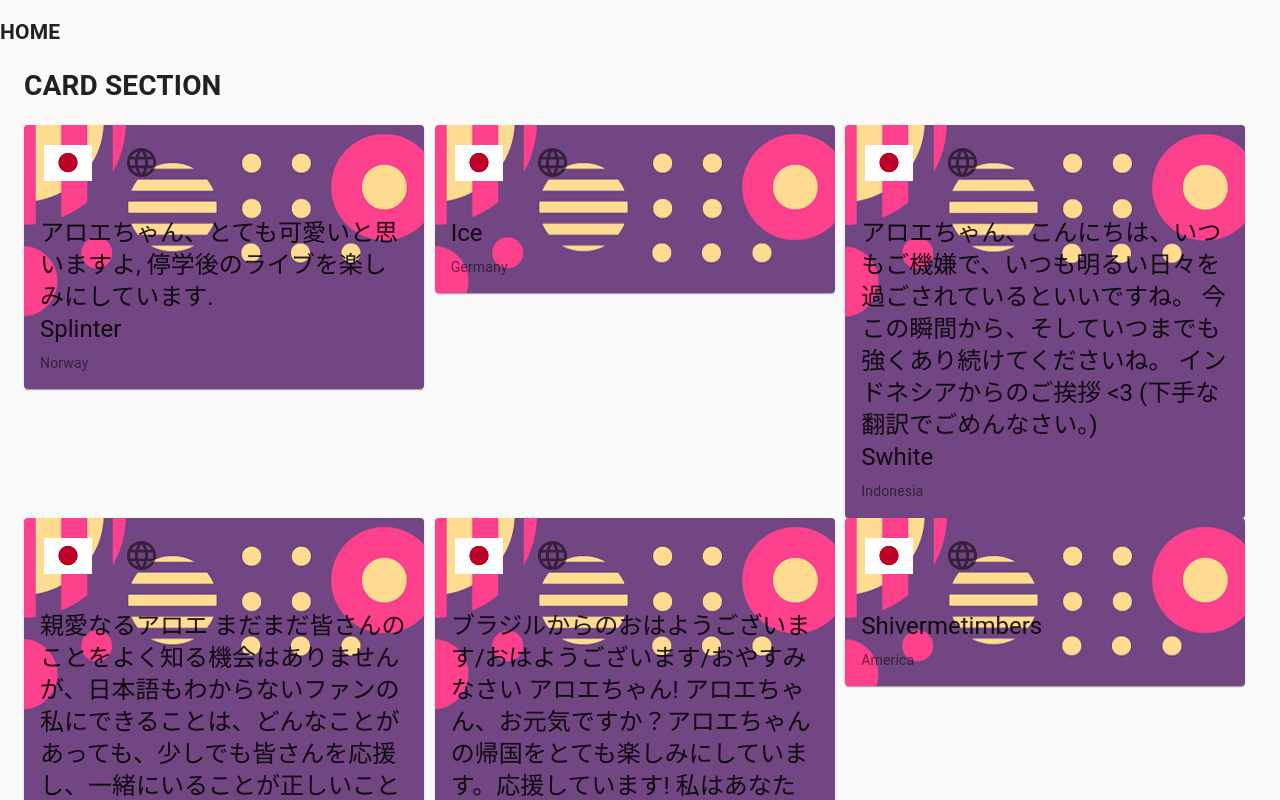
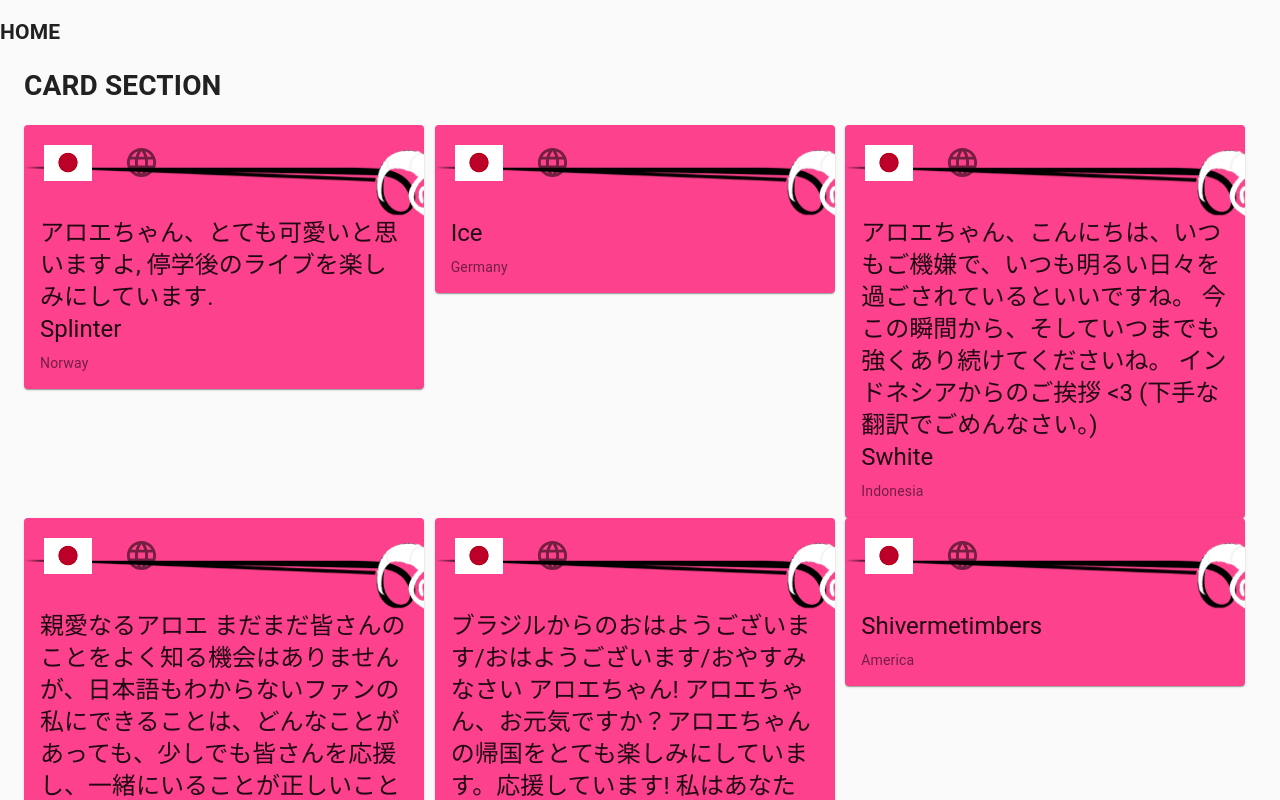
Before and after one commit to AreYouW/mano-aloe, a React (Create React App) app in the folder frontend/: page / in a window 1280 px wide. Shown: the part 800-1600 px from the top of the page. Built offline with nearby package versions, Linux system fonts and the light colour scheme.

Commit message:
Changed card background to card2.png

```diff
--- a/frontend/src/components/MessageCardSection.js
+++ b/frontend/src/components/MessageCardSection.js
@@ -6,6 +6,7 @@ import EnglandFlagImg from '../assets/united_kingdom_great_britain.png'
 import JapanFlagImg from '../assets/ICON_RESIZED-Flag_of_Japan.svg.png'
 import LanguageIcon from '@material-ui/icons/Language';
 import CardStyling1 from '../assets/card1.png'
+import CardStyling2 from '../assets/card2.png'
 
 function switchLangRender(props) {
   const { lang, messageObj } = props
@@ -22,8 +23,9 @@ function switchLangRender(props) {
 const useStyles = makeStyles({
   root: {
     maxWidth: 400,
-    backgroundImage: `url(${CardStyling1})`,
-    backgroundRepeat: 'no-repeat'
+    backgroundImage: `url(${CardStyling2})`,
+    backgroundRepeat: 'no-repeat',
+    backgroundColor: "#fd418d"
   },
   media: {
     height: 650,
```
Also changed, not shown: frontend/src/assets/card2.png (added).
